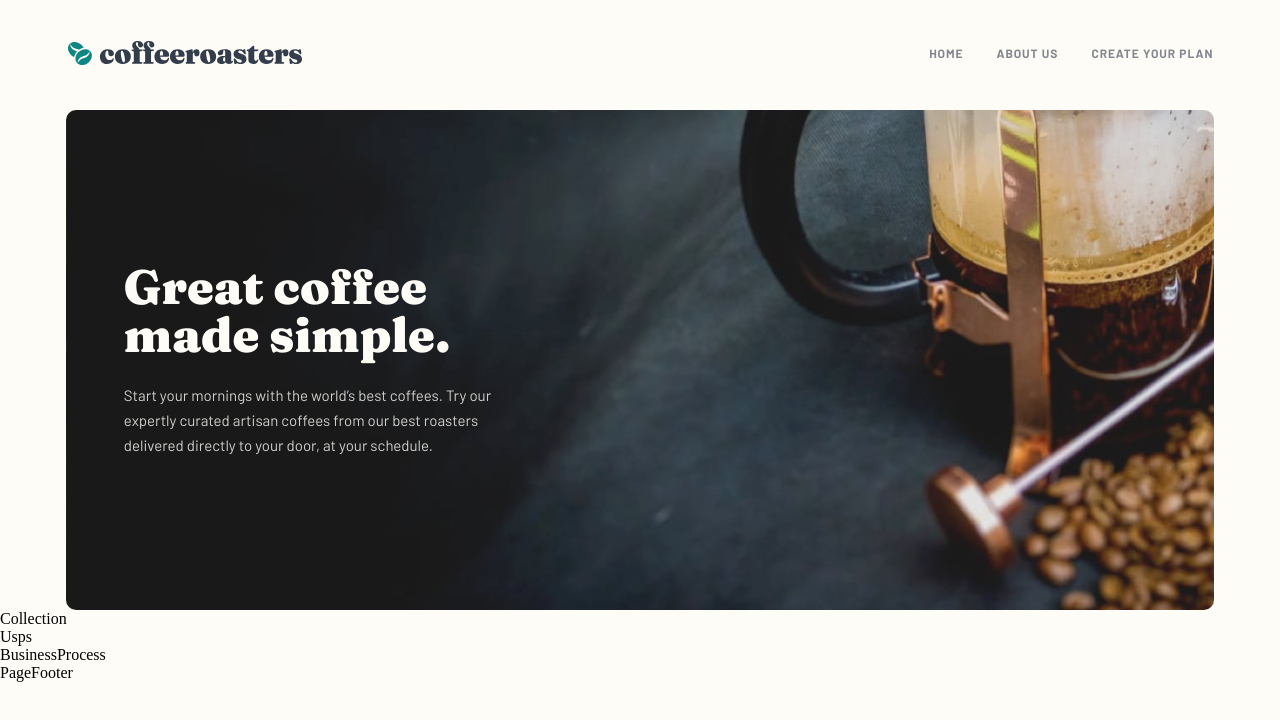
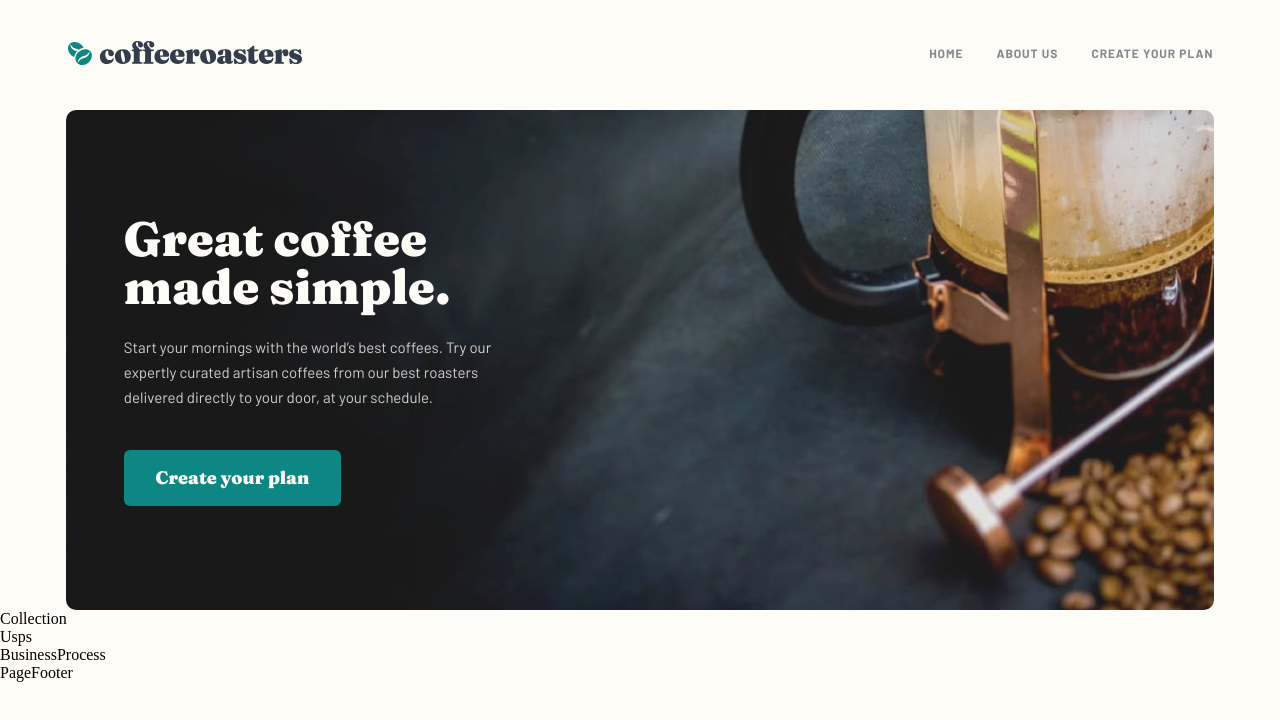
Before and after one commit to Marjolein-Kasman-de-Jong/coffeeroasters, a React (Vite) app: page / in a window 1280 px wide. Shown: the top 720 px of the page. Built offline with nearby package versions, Linux system fonts and the light colour scheme.

Commit message:
Create button component

```diff
--- /dev/null
+++ b/src/components/button/Button.jsx
@@ -0,0 +1,10 @@
+// Styles
+import "./button.css";
+
+export default function Button({ children }) {
+    return (
+        <button className="button-1">
+            {children}
+        </button>
+    )
+}
--- /dev/null
+++ b/src/components/button/button.css
@@ -0,0 +1,7 @@
+button {
+    width: 217px;
+    height: 56px;
+    border: none;
+    background-color: var(--dark-cyan);
+    border-radius: 6px;
+}
--- a/src/sections/hero/Hero.jsx
+++ b/src/sections/hero/Hero.jsx
@@ -1,5 +1,8 @@
 import { useState, useEffect } from "react";
 import { useLocation } from "react-router-dom";
+
+// Components
+import Button from "../../components/button/Button";
 
 // Constants
 import sectionHeroContent from "../../constants/sectionHeroContent";
@@ -61,6 +64,12 @@
           {paragraph}
         </p>
       </article>
+      {
+        location === "/" &&
+        <Button>
+          Create your plan
+        </Button>
+      }
     </section>
   )
 }
--- a/src/sections/hero/hero.css
+++ b/src/sections/hero/hero.css
@@ -4,7 +4,9 @@
     margin: 0 auto;
     padding: 0 24px;
     display: flex;
-    align-items: center;
+    flex-direction: column;
+    justify-content: center;
+    gap: 39px;
     border-radius: 10px;
     background-size: cover;
     background-position: center;
@@ -15,6 +17,7 @@
         width: 89.71%;
         max-width: unset;
         padding: 0 58px;
+        gap: 40px;
     }
 }
 
@@ -23,6 +26,7 @@
         width: 88.89%;
         max-width: 1280px;
         padding: 0 85px;
+        gap: 56px;
     }
 }
 
```
